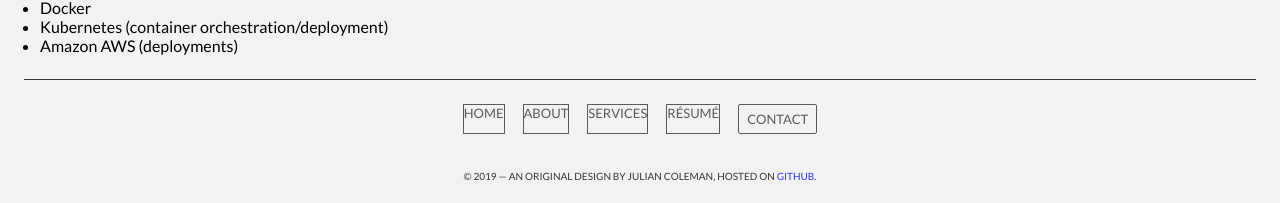
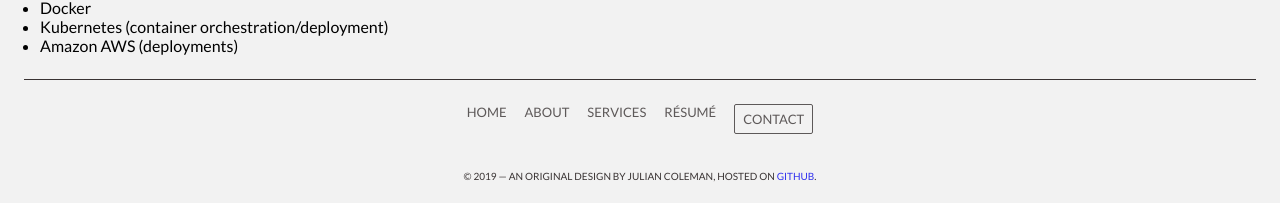
Before and after one commit to juliancoleman/engineering, a Jekyll site: the page built from services.html, in a window 1280 px wide and 900 px high, scrolled down 233 px. Shown: the part 694-897 px from the top of the window. Built offline with Jekyll 4.4.1, drawn with Linux system fonts in a browser that asks for light colours.

Commit message:
fix not-contact links

```diff
--- a/assets/css/style.scss
+++ b/assets/css/style.scss
@@ -43,7 +43,7 @@ a {
   &.dark {
     color: #393333;
 
-    &.dark {
+    &.contact {
       border: 1px solid #393333;
     }
 
```
